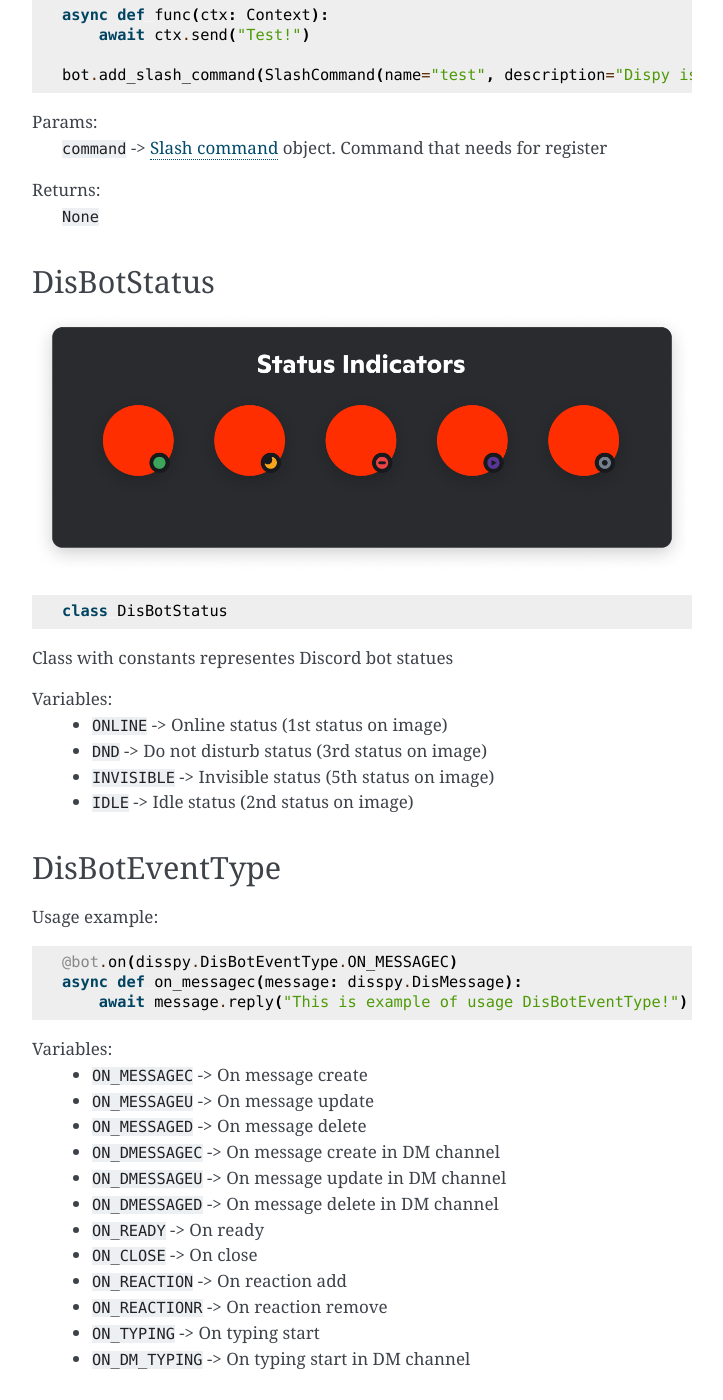
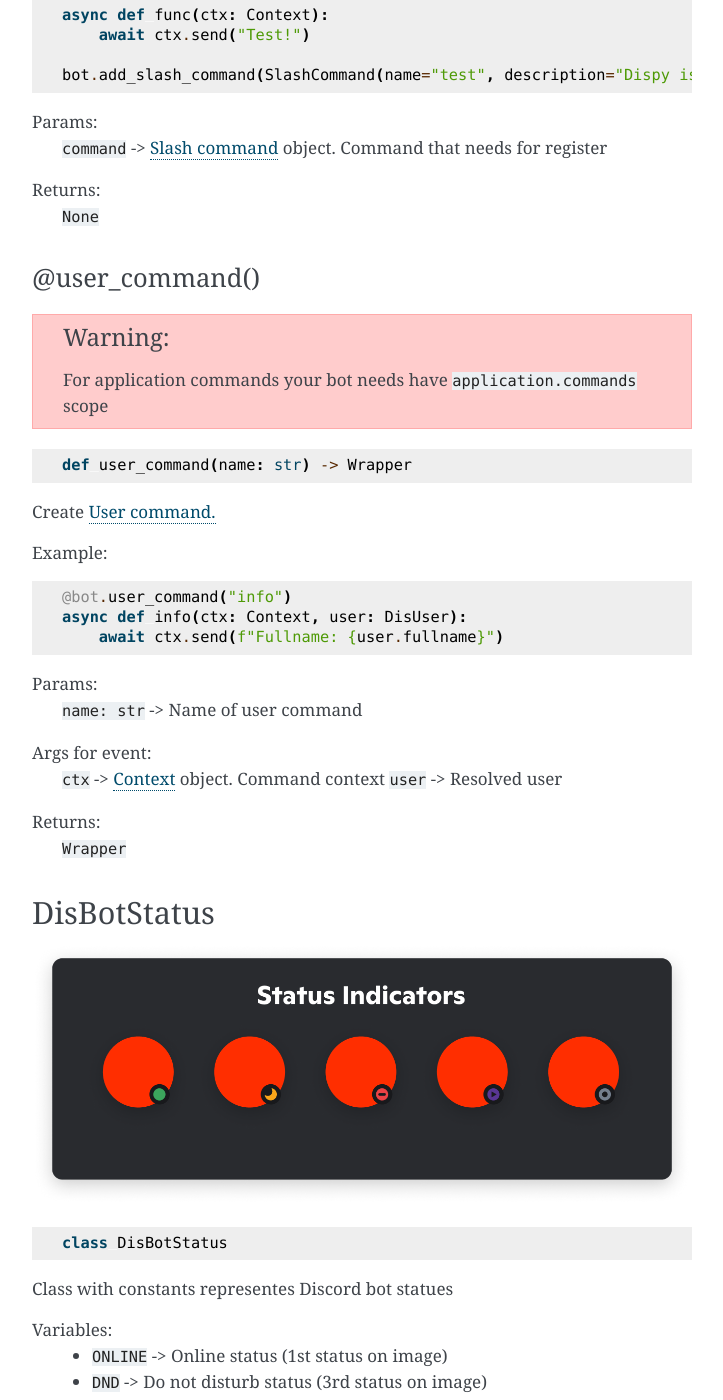
Before and after one commit to bleudev/pytecord_old_archive, a Sphinx documentation site: the page built from docs/source/objects/bot.rst, in a window 1280 px wide and 1400 px high, scrolled down 4925 px. Shown: the whole window, without its empty margins (388-1111 px from the left). Built offline with Sphinx 7.4.7, drawn with Linux system fonts in a browser that asks for light colours.

Commit message:
``docs`` @user_command()

```diff
--- a/docs/source/objects/bot.rst
+++ b/docs/source/objects/bot.rst
@@ -229,6 +229,34 @@ Params:
 Returns:
     ``None``
 
+@user_command()
+===============
+
+.. warning::
+    For application commands your bot needs have ``application.commands`` scope
+
+::
+
+    def user_command(name: str) -> Wrapper
+
+Create `User command. <application_commands.html#user-commands>`_
+
+Example::
+
+    @bot.user_command("info")
+    async def info(ctx: Context, user: DisUser):
+        await ctx.send(f"Fullname: {user.fullname}")
+
+Params:
+    ``name: str`` -> Name of user command
+
+Args for event:
+    ``ctx`` -> `Context <application_commands.html#context>`_ object. Command context
+    ``user`` -> Resolved user
+
+Returns:
+    ``Wrapper``
+
 DisBotStatus
 ************
 
```
